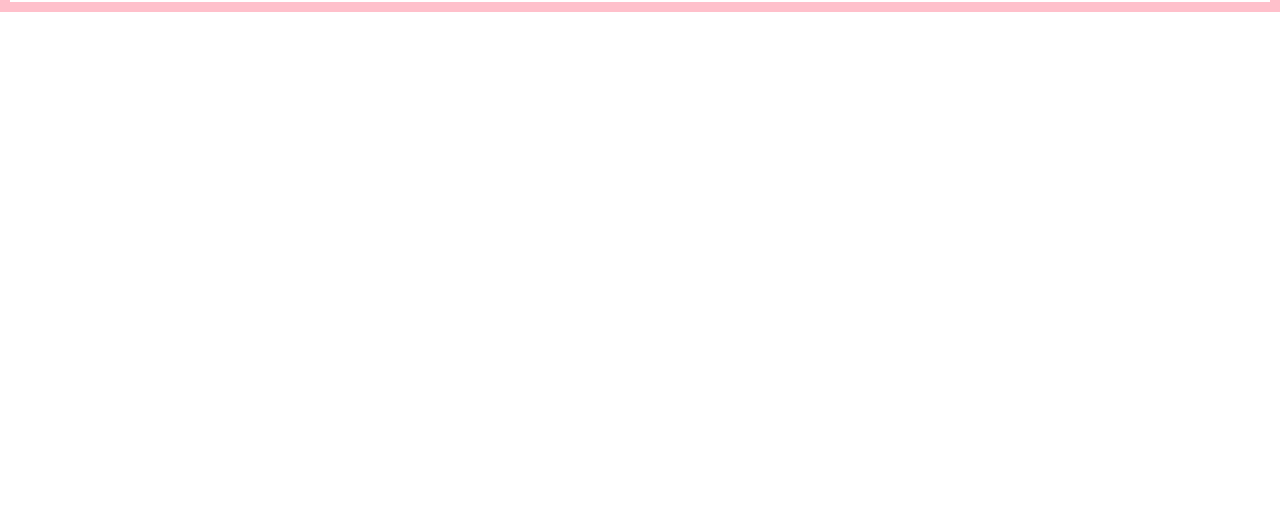
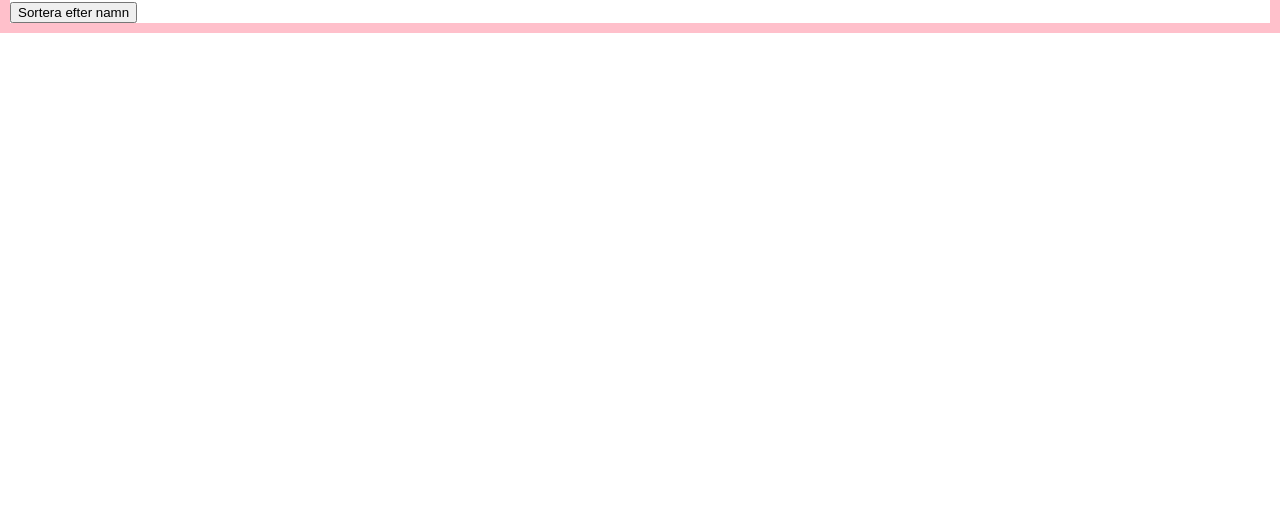
Before and after one commit to LinusOhl/fed22m-candyshop, a website built with Vite: page index.html in a window 1280 px wide. Shown: the part 288-800 px from the top of the page. Built offline with nearby package versions, Linux system fonts and the light colour scheme; no server answers.

Commit message:
added sort after name button

```diff
--- a/index.html
+++ b/index.html
@@ -47,9 +47,14 @@
       <div id="allCandyDisplay">
 
         <h2 id="underRubrik">Godissorter</h2>
+        <button id="sortBtn">Sortera efter namn</button>
 
         <!-- DISPLAY OF CANDY -->
-        <ul class="candy-list" id="candy-list"></ul>
+        <ul class="candy-list" id="candy-list">
+
+
+        </ul>
+
 
 
 
```
